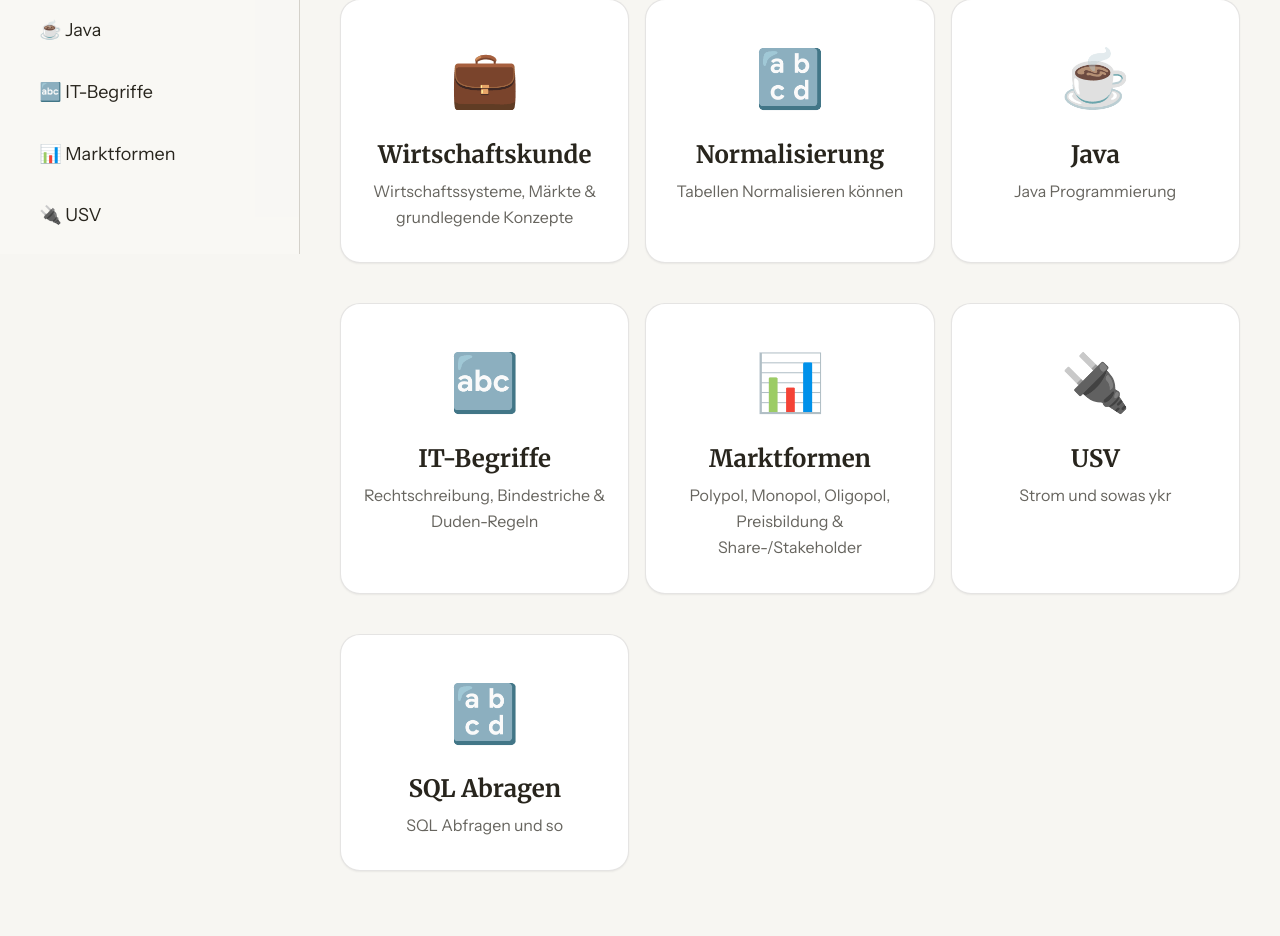
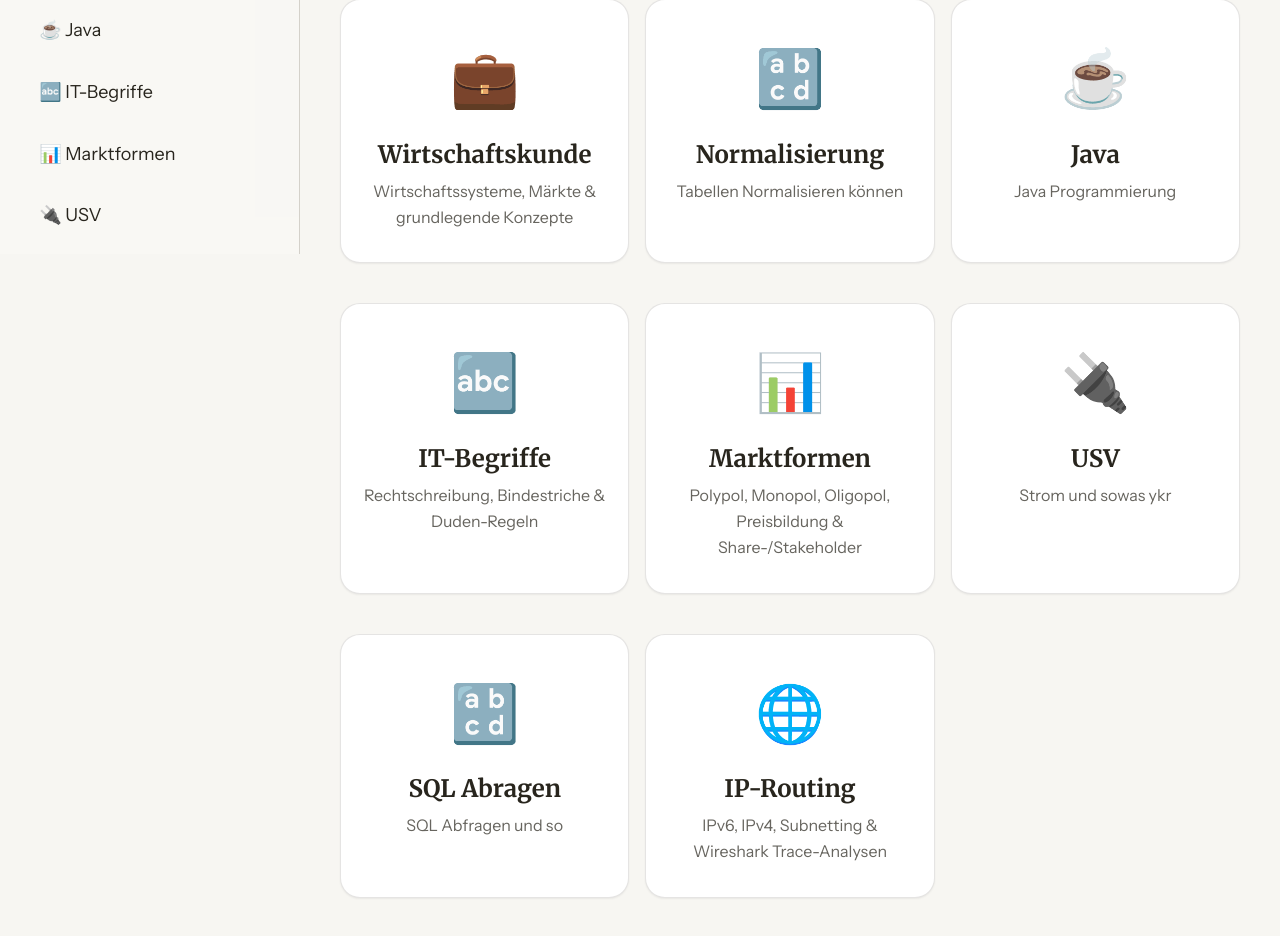
Before and after one commit to jlhe1007/learning-space, a plain HTML site: page index.html in a window 1280 px wide. Shown: the part 546-1482 px from the top of the page. Drawn offline with Linux system fonts and the light colour scheme.

Commit message:
feat: add IP-Routing page and navigation links

```diff
--- a/index.html
+++ b/index.html
@@ -51,6 +51,7 @@
                 <a href="Marktformen.html">📊 Marktformen</a>
                 <a href="USV.html">🔌 USV</a>
                 <a href="sql.html">🔡 SQL </a>
+                <a href="IP_Routing.html">🌐 IP-Routing</a>
             </nav>
 
             <button class="theme-toggle">
@@ -121,6 +122,12 @@
                     <h2>SQL Abragen</h2>
                     <p>SQL Abfragen und so</p>
                 </a>
+
+                <a href="IP_Routing.html" class="card card-hover index-card">
+                    <div class="emoji">🌐</div>
+                    <h2>IP-Routing</h2>
+                    <p>IPv6, IPv4, Subnetting &amp; Wireshark Trace-Analysen</p>
+                </a>
             </div>
         </main>
     </div>
```
Also changed, not shown: IP_Routing.html (+1 -1 lines).
